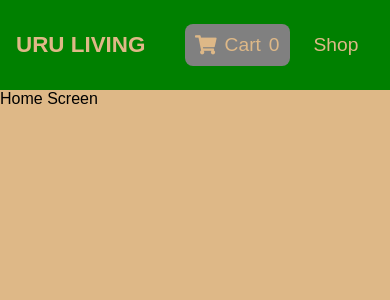
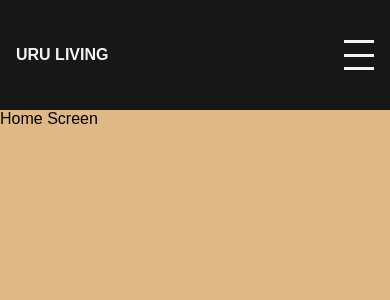
Before and after one commit to prnvthir14/MERN-Ecommerce-App, a React (Create React App) app in the folder frontend/: page / in a window 390 px wide. Shown: the top 300 px of the page. Built offline with nearby package versions, Linux system fonts and the light colour scheme.

Commit message:
add media queries for mobile display

```diff
--- a/frontend/src/components/NavBar.css
+++ b/frontend/src/components/NavBar.css
@@ -1,6 +1,7 @@
 .navbar {
   width: 100%;
-  background-color: green;
+  height: 110px;
+  background-color: #171717;
   display: flex;
   justify-content: space-between;
   align-items: center;
@@ -9,7 +10,7 @@
 }
 
 .navbar__logo h2 {
-  color: burlywood;
+  color: #f4f4f4;
   font-size: 1.4rem;
   cursor: pointer;
 }
@@ -20,32 +21,80 @@
   align-items: center;
 }
 
-/* using css selector to targe all li's */
-
 .navbar__links > li {
   padding-left: 1.5rem;
 }
 
 .navbar__links > li > a {
   text-decoration: none;
-  color: burlywood;
+  color: #f4f4f4;
   font-size: 1.2rem;
   display: flex;
   align-items: center;
 }
 
-.navbar__links > li > a span {
+.navbar__links > li > a > span {
   display: flex;
   align-items: center;
   margin-left: 8px;
 }
 
 .cart__link {
+  background: #333;
+  padding: 10px;
+  border-radius: 8px;
+}
 
-  background: grey;
-  padding: 10px;
-  border-radius:8px ;
+.cart__link:hover {
+  background: #dd219e;
+  color: #f4f4f4;
+}
 
+.cartlogo__badge {
+  width: 30px;
+  height: 30px;
+  background-color: #f4f4f4;
+  border-radius: 50%;
+  margin-left: 8px;
+  color: #171717;
+  display: flex;
+  justify-content: center;
+  align-items: center;
+  font-size: 1rem;
+}
 
+.hamburger__menu {
+  display: none;
+  width: 30px;
+  height: 30px;
+  flex-direction: column;
+  justify-content: space-between;
+  align-items: center;
+  cursor: pointer;
+}
 
+.hamburger__menu:hover > div {
+  background: #dd219e;
 }
+
+.hamburger__menu > div {
+  width: 100%;
+  height: 3px;
+  background: #f4f4f4;
+}
+
+@media screen and (max-width: 960px) {
+  .navbar__links {
+    display: none;
+  }
+
+  .hamburger__menu {
+    display: flex;
+  }
+}
+
+@media (max-width: 500px) {
+  .navbar__logo h2 {
+    font-size: 1rem;
+  }
+}
```
